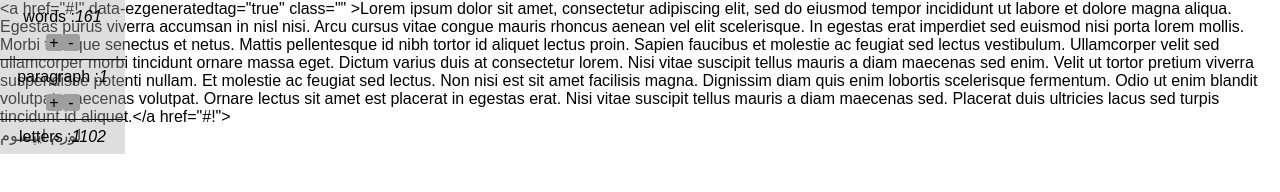
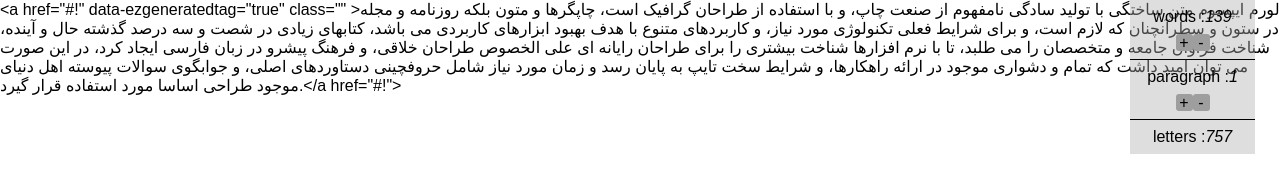
Before and after one commit to parsa011/EzLorem, a website: page sample/index.html in a window 1280 px wide. Drawn offline with Linux system fonts and the light colour scheme.

Commit message:
change sample

```diff
--- a/sample/index.html
+++ b/sample/index.html
@@ -16,7 +16,6 @@
     <!-- <p class="ezlorem ezlorem-regulators ezlorem-regulator-dynamic"></p>
     <br> -->
     <p class="test"></p>
-    <p class="ezlorem ezlorem-Regulators ezlorem-regulator-dynamic" data-ezlang="fa" data-EzLetters="12"></p>
 
     <!-- <div class="Regulators-div">
         <ul>
@@ -67,7 +66,7 @@
         var testElement = ElSelect('.test').AddLorem({
             asHTML: true,
             HtmlTag: 'a',
-            lang: 'en'
+            lang: 'fa'
         });
         testElement.AddGenerator(true);
     </script>
```
Also changed, not shown: 2 other files.
